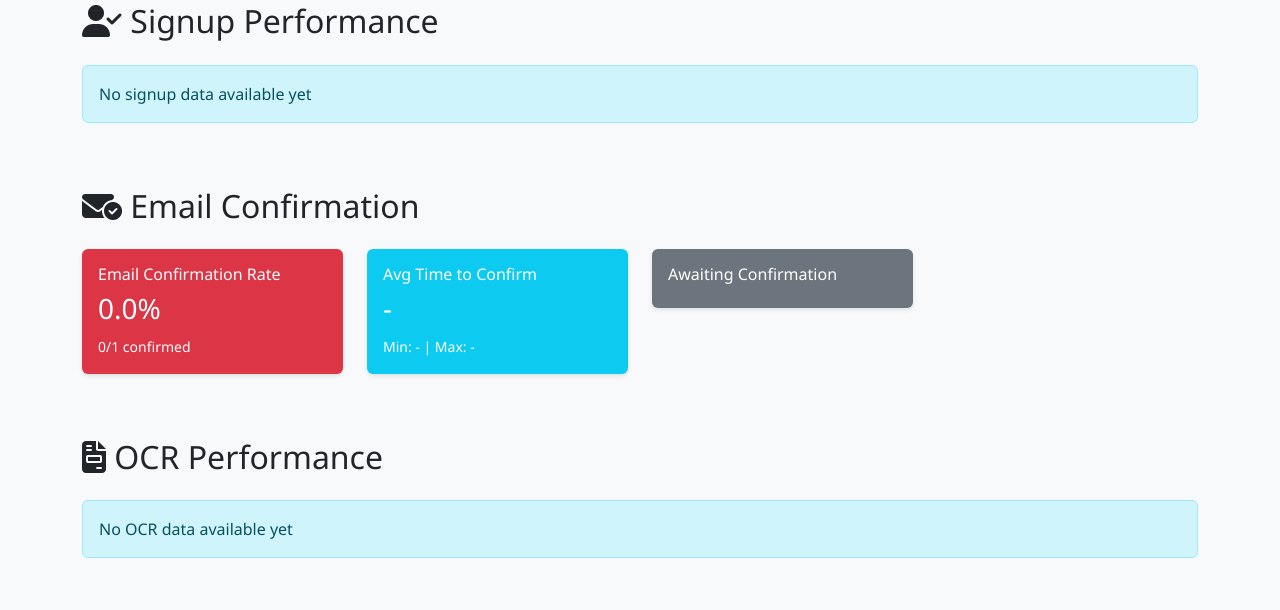
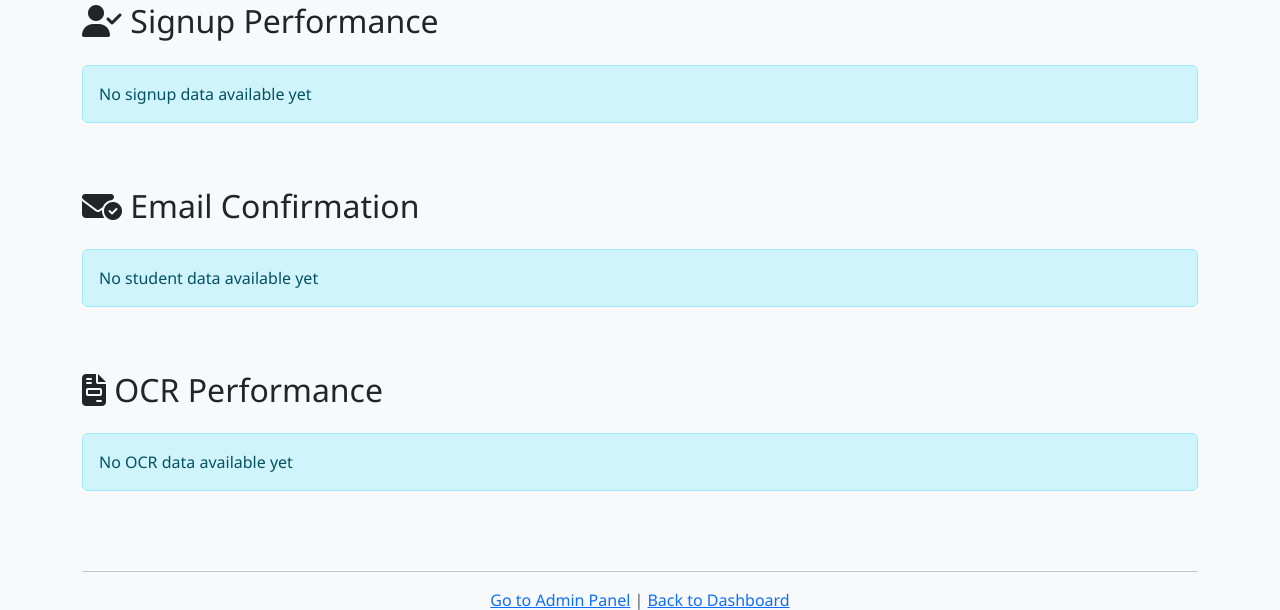
Before and after one commit to 220404773/tut-digital-student-card, a Django app: page /cards/performance/ in a window 1280 px wide. Shown: the part 568-1178 px from the top of the page. Run offline with Django 4.2, Linux system fonts and the light colour scheme; the visitor is signed in with stand-in values (Sample User, id 1); data comes from the database, SQL or seed files in the repository; data that the repository does not hold is empty.

Commit message:
Fix email confirmation rate scope and OCR Inaccurate tile calculation
Email confirmation rate/counts included staff/admin accounts in the
denominator, which aren't real students and never confirm email the
same way. Scope both the dashboard aggregate and the drill-down report
to is_staff=False.

The OCR "Inaccurate" tile computed total - accurate - needs_review by
chaining Django's `add` template filter, which performs string/numeric
addition, not subtraction - it silently produced a wrong (usually
zero-ish) count. Compute inaccurate_count in the view instead.

```diff
--- a/cards/templates/cards/performance_dashboard.html
+++ b/cards/templates/cards/performance_dashboard.html
@@ -315,7 +315,7 @@
                                 <div class="card border-danger">
                                     <div class="card-body text-center">
                                         <h5 class="text-danger"><i class="fas fa-times-circle"></i> Inaccurate</h5>
-                                        <h3>{{ ocr_stats.total_ocr|add:"-"|add:ocr_stats.accurate_count|add:"-"|add:ocr_stats.needs_review_count }}</h3>
+                                        <h3>{{ ocr_stats.inaccurate_count }}</h3>
                                     </div>
                                 </div>
                             </a>
--- a/cards/views.py
+++ b/cards/views.py
@@ -227,12 +227,12 @@ def performance_dashboard(request):
     confirmation_duration = ExpressionWrapper(
         F('email_confirmed_at') - F('date_joined'), output_field=DurationField()
     )
-    email_confirmation_stats = StudentUser.objects.aggregate(
+    email_confirmation_stats = StudentUser.objects.filter(is_staff=False).aggregate(
         total_students=Count('id'),
         confirmed_count=Count('id', filter=Q(email_confirmed=True)),
     )
     confirmation_times = StudentUser.objects.filter(
-        email_confirmed=True, email_confirmed_at__isnull=False
+        is_staff=False, email_confirmed=True, email_confirmed_at__isnull=False
     ).annotate(confirmation_duration=confirmation_duration).aggregate(
         avg_confirmation_time=Avg('confirmation_duration'),
         min_confirmation_time=Min('confirmation_duration'),
@@ -263,6 +263,10 @@ def performance_dashboard(request):
         ocr_stats['accuracy_percentage'] = (ocr_stats['accurate_count'] / ocr_stats['total_ocr']) * 100
     else:
         ocr_stats['accuracy_percentage'] = 0
+
+    ocr_stats['inaccurate_count'] = (
+        ocr_stats['total_ocr'] - ocr_stats['accurate_count'] - ocr_stats['needs_review_count']
+    )
 
     # Card metrics
     today = timezone.now().date()
@@ -326,7 +330,7 @@ def report_email_confirmation(request):
     confirmation_duration = ExpressionWrapper(
         F('email_confirmed_at') - F('date_joined'), output_field=DurationField()
     )
-    students = StudentUser.objects.annotate(confirmation_duration=confirmation_duration)
+    students = StudentUser.objects.filter(is_staff=False).annotate(confirmation_duration=confirmation_duration)
 
     if filter_type == 'confirmed':
         title = 'Email Confirmed'
```
